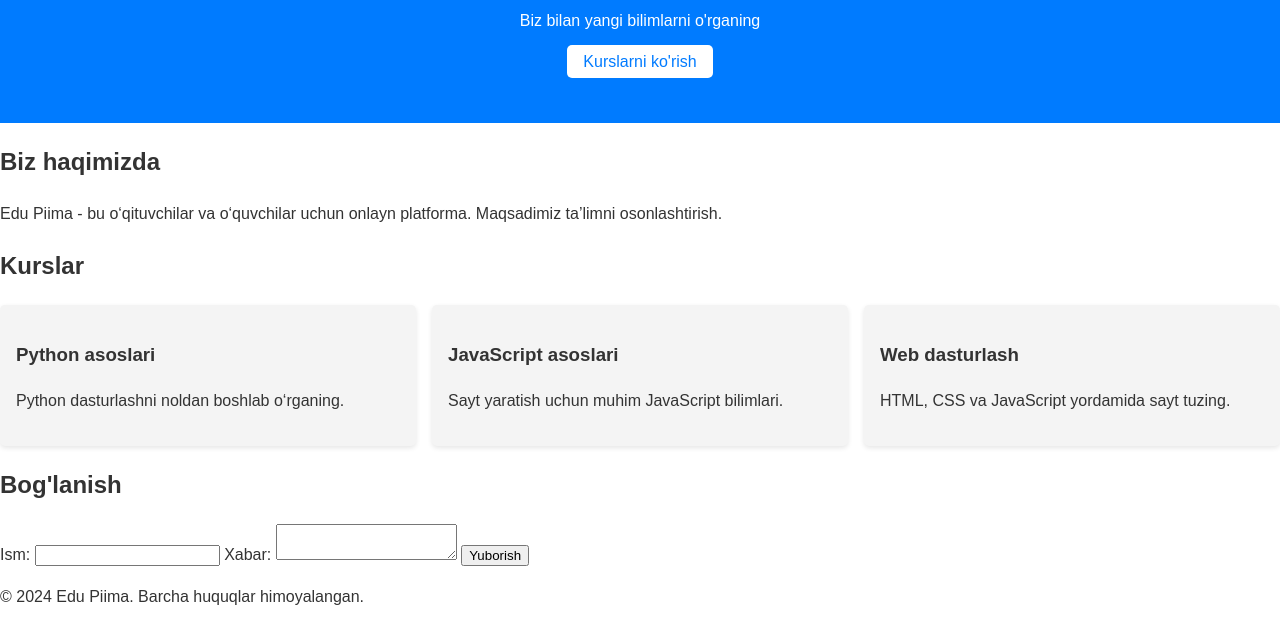
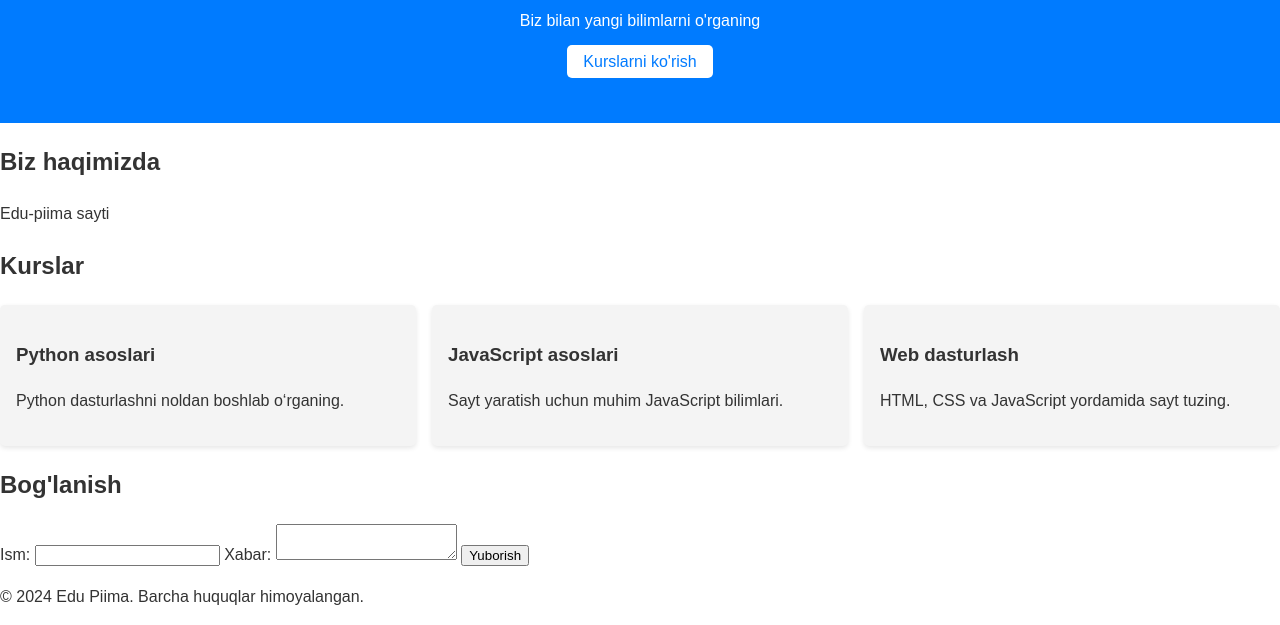
Before and after one commit to AmirchikSamnarqand/edu-piima, a plain HTML site: page index.html in a window 1280 px wide. Shown: the part 176-801 px from the top of the page. Drawn offline with Linux system fonts and the light colour scheme.

Commit message:
index.html

```diff
--- a/index.html
+++ b/index.html
@@ -33,7 +33,7 @@
   <main class="container">
     <section id="about">
       <h2>Biz haqimizda</h2>
-      <p>Edu Piima - bu o‘qituvchilar va o‘quvchilar uchun onlayn platforma. Maqsadimiz ta’limni osonlashtirish.</p>
+      <p>Edu-piima sayti</p>
     </section>
     <section id="courses">
       <h2>Kurslar</h2>
```
